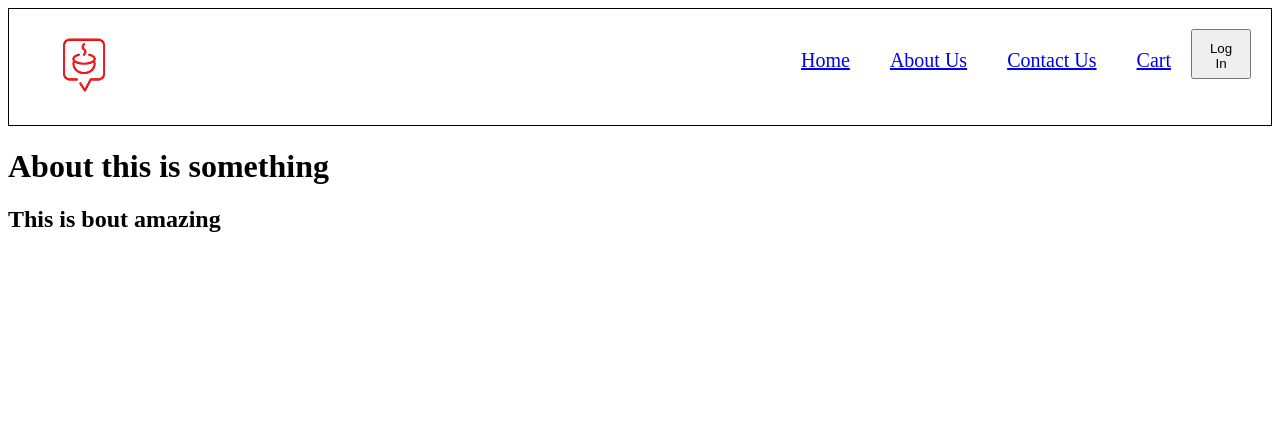
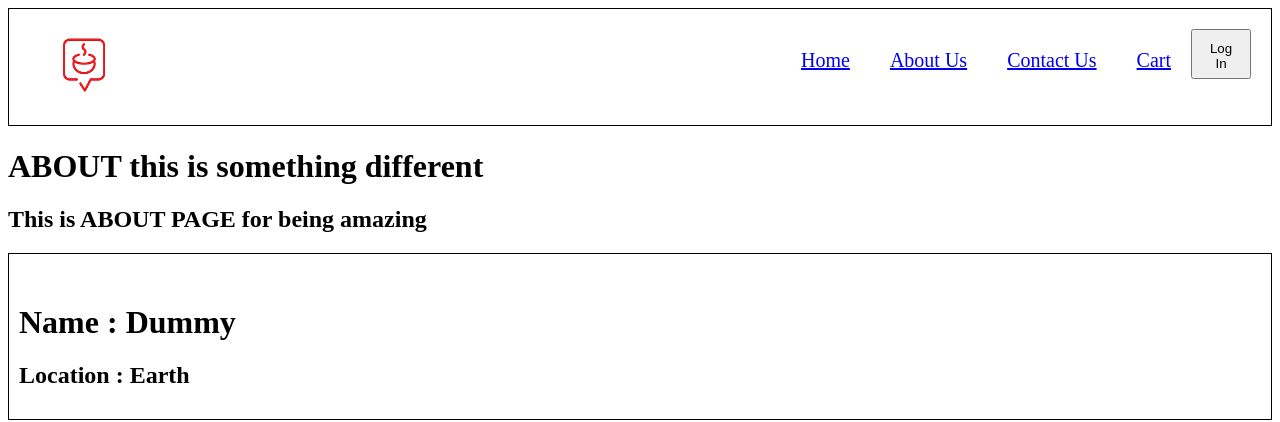
Before and after one commit to vedps20/reactNLearn, a React (Vite) app: page /about in a window 1280 px wide. Shown: the top 422 px of the page. Built offline with nearby package versions, Linux system fonts and the light colour scheme; no server answers.

Commit message:
lecture 8 completed

```diff
--- a/index.css
+++ b/index.css
@@ -92,3 +92,8 @@
 .search{
     margin-right: 10px;
 }
+
+.user-card{
+    padding: 10px;
+    border: 1px solid black;
+}
--- a/src/components/About.js
+++ b/src/components/About.js
@@ -1,10 +1,12 @@
-
+import User from "./User";
+import UserCC from "./UserCC";
 
 const About = () => {
-
-     return   ( <div>
-            <h1>About this is something</h1>
-            <h2>This is bout amazing</h2>
+    return   (
+        <div>
+            <h1>ABOUT this is something different</h1>
+            <h2>This is ABOUT PAGE for being amazing</h2>
+            <UserCC name = { "Ved Pratap Singh" } location = {"India"}> </UserCC>
         </div>)
 };
 
--- a/src/components/Body.js
+++ b/src/components/Body.js
@@ -13,20 +13,22 @@ const Body = () => {
     const [searchText, setSearchText] = useState("");
 
     useEffect(()=>{
-        fetchData();
+        const somedata = fetchData();
     }, []);
 
     const fetchData = async () =>{
         const resListData = await fetch(
-            "https://www.swiggy.com/dapi/restaurants/list/v5?lat=12.9394137&lng=77.6952031&is-seo-homepage-enabled=true&page_type=DESKTOP_WEB_LISTING"
+            "https://www.swiggy.com/dapi/restaurants/list/v5?lat=12.9394137&lng=77.6952031"
         );
 
         const jsonNewResList = await resListData.json();
-        setlistOfRestaurants(jsonNewResList?.data?.cards[5]?.card?.card?.gridElements?.infoWithStyle?.restaurants);
-        setFilteredRestaurant(jsonNewResList?.data?.cards[5]?.card?.card?.gridElements?.infoWithStyle?.restaurants);
+        console.log(jsonNewResList?.data?.cards)
+        setlistOfRestaurants(jsonNewResList?.data?.cards[4]?.card?.card?.gridElements?.infoWithStyle?.restaurants);
+        setFilteredRestaurant(jsonNewResList?.data?.cards[4]?.card?.card?.gridElements?.infoWithStyle?.restaurants);
 
     }
 
+    console.log(listOfRestaurants);
     if(listOfRestaurants===undefined || listOfRestaurants===null || listOfRestaurants.length===0){
        return <Shimmer/>;
     }
--- a/src/components/Shimmer.js
+++ b/src/components/Shimmer.js
@@ -1,5 +1,6 @@
 const Shimmer = () => {
     return <div className="shimmer-container">
+        <div className="shimmer-card"> </div>
         <div className="shimmer-card"> </div>
         <div className="shimmer-card"> </div>
         <div className="shimmer-card"> </div>
--- /dev/null
+++ b/src/components/User.js
@@ -0,0 +1,25 @@
+import { useState } from "react";
+
+const User = (props) =>{
+    const [count, setCount] = useState(0);
+
+
+
+    return (
+        <div className="user-card">
+            <h2>count : {count}</h2>
+            <button onClick={
+                () => {
+                    setCount(count + 1);
+                }
+            }>
+                increase count
+            </button>
+            <h1>{props.name}</h1>
+            <h2>SDE</h2>
+            <h3>systam faad dengeee</h3>
+        </div>
+    )
+}
+
+export default User;
--- /dev/null
+++ b/src/components/UserCC.js
@@ -0,0 +1,41 @@
+import React from "react";
+
+class UserCC extends React.Component{
+    constructor(props){
+        super(props);
+
+        this.state = {
+            userInfo : {
+                name : "Dummy",
+                location : "Earth",
+            }
+        }
+
+    }
+
+    async componentDidMount(){
+        const data = await fetch("https://api.github.com/users/vedps20");
+        const json = await data.json();
+
+        this.setState({
+            userInfo : json,
+        });
+
+        console.log(json);
+    }
+
+    render(){
+
+        const {name, location, avatar_url } = this.state.userInfo;
+
+        return (
+            <div className="user-card">
+                <img src={avatar_url}></img>
+                <h1>Name : {name}</h1>
+                <h2>Location : {location}</h2>
+            </div>
+        )
+    }
+}
+
+export default UserCC;
```
Also changed, not shown: notes/infoNotes.md (+4 -0 lines).
